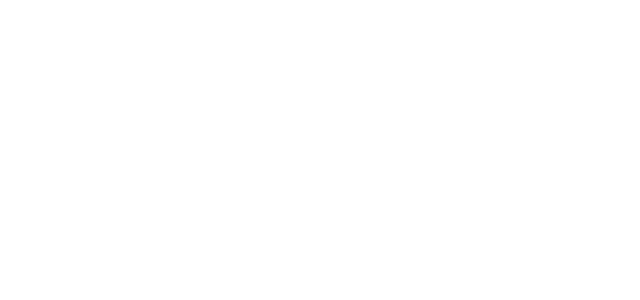
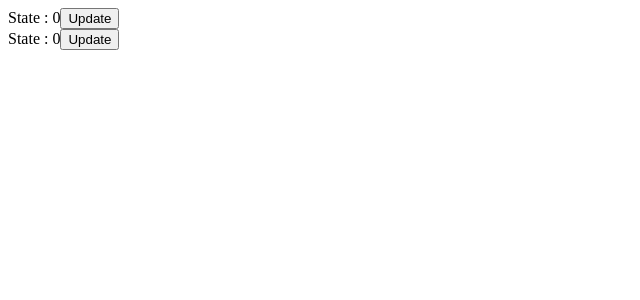
Before and after one commit to HoyiTT/ReactHater, a React (Vite) app: page / in a window 1280 px wide. Shown: the top 300 px of the page, without its empty margins (0-640 px from the left). Built offline with nearby package versions, Linux system fonts and the light colour scheme.

Commit message:
[feat] 2-6 컴포넌트 만들기(state)

```diff
--- a/src/App.jsx
+++ b/src/App.jsx
@@ -1,10 +1,35 @@
+import{useState} from 'react';
+
+function Counter() {
+  const [count, setCount] = useState(0);
+  return(
+    <div>
+      State : {count}
+      {/* 3번 불러도 1번만 증가한다. state는 고정값을 가지기 떄문.. */}
+      <button onClick={() => {
+        setCount(count + 1);
+        setTimeout(() => {
+          // 0 출력됨
+          alert(count);
+        }, 1000);
+      }}>
+        Update</button>
+    </div>
+
+  )
+
+
+}
 function App() {
-
+  const [count, setCount] = useState(0);
+  const handleUpdate = () => {
+    setCount(count + 1);
+  };
   return (
-  <div>
-
+  <div>State : {count}
+    <button onClick={handleUpdate}>Update</button>
+    <Counter></Counter>
   </div>
-
   );
 };
 
```
